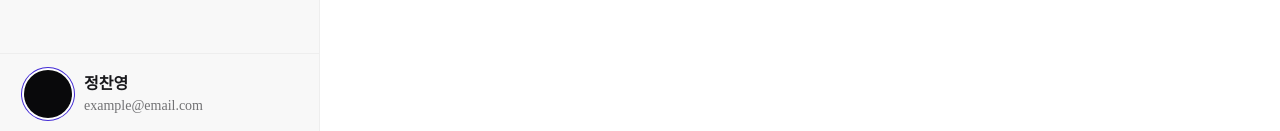
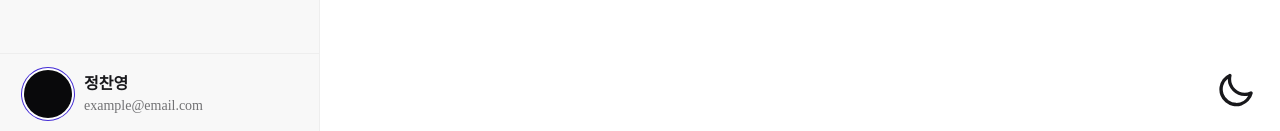
Before and after one commit to jchyng/focus-flow, a Next.js app: page /goals in a window 1280 px wide. Shown: the part 666-797 px from the top of the page. Built offline with nearby package versions, Linux system fonts and the light colour scheme.

Commit message:
다크모드 구현

```diff
--- a/src/app/(dashboard)/layout.tsx
+++ b/src/app/(dashboard)/layout.tsx
@@ -100,11 +100,11 @@
   children: React.ReactNode;
 }) {
   return (
-    <div className="flex" data-theme="light">
+    <>
       <Sidebar />
       <main className="flex-1 p-6 mt-10 md:p-8 bg-base-100 mx-auto max-w-[1440px]">
         {children}
       </main>
-    </div>
+    </>
   );
 }
--- a/src/app/layout.tsx
+++ b/src/app/layout.tsx
@@ -1,5 +1,6 @@
 import type { Metadata } from "next";
 import "@/app/globals.css";
+import DarkModeToggle from "@/components/DarkModeToggle";
 
 export const metadata: Metadata = {
   title: "Focus Flow",
@@ -16,7 +17,10 @@
 }) {
   return (
     <html lang="ko">
-      <body>{children}</body>
+      <body className="flex" data-theme="light">
+        {children}
+        <DarkModeToggle />
+      </body>
     </html>
   );
 }
--- /dev/null
+++ b/src/components/DarkModeToggle.tsx
@@ -0,0 +1,50 @@
+"use client";
+import { useEffect, useState } from "react";
+
+const DARK = "dark";
+const LIGHT = "light";
+
+export default function DarkModeToggle() {
+  const [theme, setTheme] = useState<string>(
+    typeof window !== "undefined"
+      ? document.body.getAttribute("data-theme") || LIGHT
+      : LIGHT
+  );
+
+  useEffect(() => {
+    document.body.setAttribute("data-theme", theme);
+  }, [theme]);
+
+  const handleToggle = () => {
+    setTheme((prev) => (prev === LIGHT ? DARK : LIGHT));
+  };
+
+  return (
+    <div className="fixed bottom-6 right-6 z-50">
+      <label className="swap swap-rotate cursor-pointer">
+        <input
+          type="checkbox"
+          checked={theme === DARK}
+          onChange={handleToggle}
+          aria-label="다크모드 토글"
+        />
+        {/* sun icon */}
+        <svg
+          className="swap-on h-10 w-10 fill-current"
+          xmlns="http://www.w3.org/2000/svg"
+          viewBox="0 0 24 24"
+        >
+          <path d="M5.64,17l-.71.71a1,1,0,0,0,0,1.41,1,1,0,0,0,1.41,0l.71-.71A1,1,0,0,0,5.64,17ZM5,12a1,1,0,0,0-1-1H3a1,1,0,0,0,0,2H4A1,1,0,0,0,5,12Zm7-7a1,1,0,0,0,1-1V3a1,1,0,0,0-2,0V4A1,1,0,0,0,12,5ZM5.64,7.05a1,1,0,0,0,.7.29,1,1,0,0,0,.71-.29,1,1,0,0,0,0-1.41l-.71-.71A1,1,0,0,0,4.93,6.34Zm12,.29a1,1,0,0,0,.7-.29l.71-.71a1,1,0,1,0-1.41-1.41L17,5.64a1,1,0,0,0,0,1.41A1,1,0,0,0,17.66,7.34ZM21,11H20a1,1,0,0,0,0,2h1a1,1,0,0,0,0-2Zm-9,8a1,1,0,0,0-1,1v1a1,1,0,0,0,2,0V20A1,1,0,0,0,12,19ZM18.36,17A1,1,0,0,0,17,18.36l.71.71a1,1,0,0,0,1.41,0,1,1,0,0,0,0-1.41ZM12,6.5A5.5,5.5,0,1,0,17.5,12,5.51,5.51,0,0,0,12,6.5Zm0,9A3.5,3.5,0,1,1,15.5,12,3.5,3.5,0,0,1,12,15.5Z" />
+        </svg>
+        {/* moon icon */}
+        <svg
+          className="swap-off h-10 w-10 fill-current"
+          xmlns="http://www.w3.org/2000/svg"
+          viewBox="0 0 24 24"
+        >
+          <path d="M21.64,13a1,1,0,0,0-1.05-.14,8.05,8.05,0,0,1-3.37.73A8.15,8.15,0,0,1,9.08,5.49a8.59,8.59,0,0,1,.25-2A1,1,0,0,0,8,2.36,10.14,10.14,0,1,0,22,14.05,1,1,0,0,0,21.64,13Zm-9.5,6.69A8.14,8.14,0,0,1,7.08,5.22v.27A10.15,10.15,0,0,0,17.22,15.63a9.79,9.79,0,0,0,2.1-.22A8.11,8.11,0,0,1,12.14,19.73Z" />
+        </svg>
+      </label>
+    </div>
+  );
+}
```
